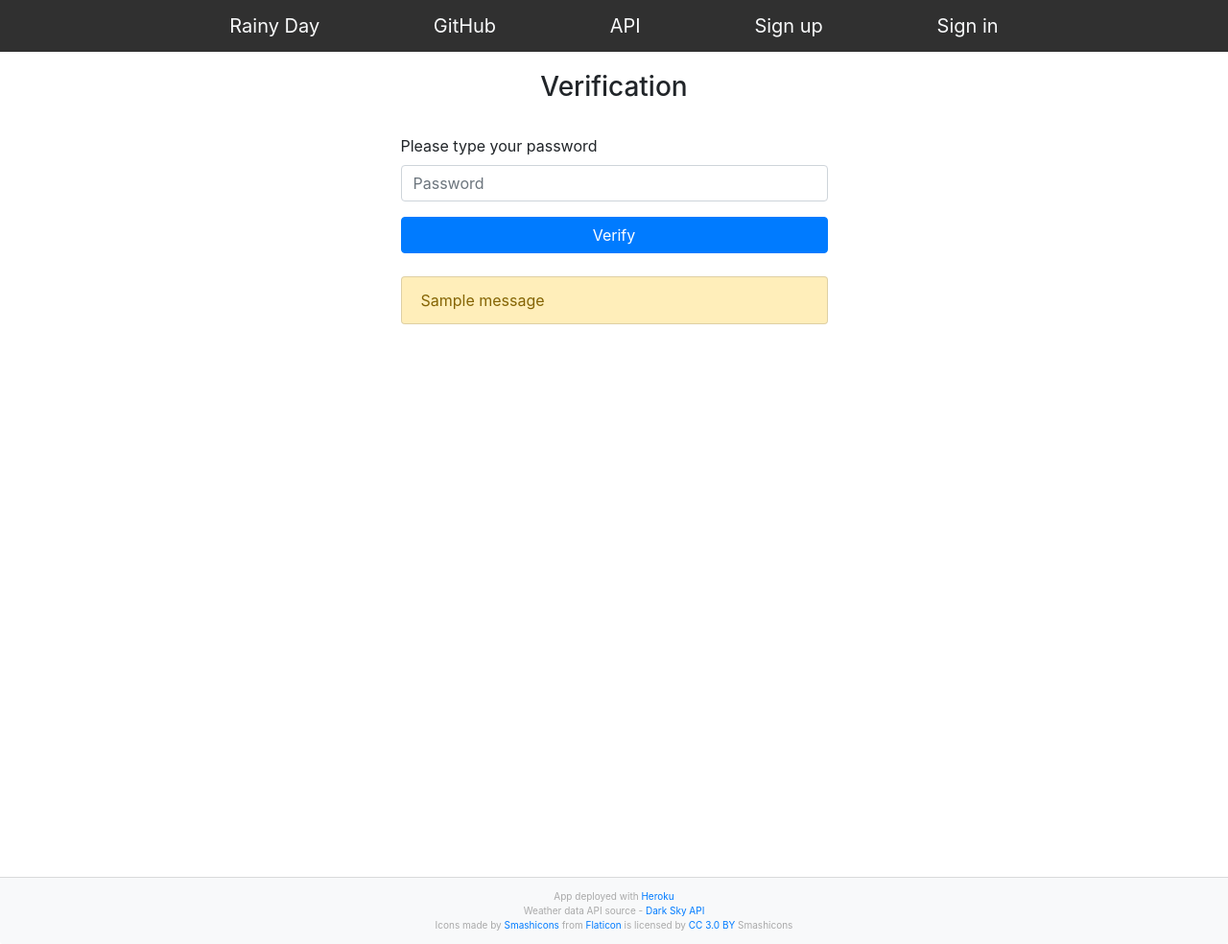
After one commit to syntaxkim/project1-rainyday, a Flask app: template templates/verification.html in a window 1280 px wide. The commit adds this page. Shown: the whole page at 96% size. Run offline with Flask 2, Linux system fonts and the light colour scheme; the template is opened without the code that fills it, so the values that code supplies are empty; one stand-in notice (Sample message) is shown; parts of the project's set-up code (start-up, migrations or seed data) failed here and were passed over; some libraries are stand-ins or nearby versions.

Commit message:
verification route added

```diff
--- a/application.py
+++ b/application.py
@@ -197,6 +197,11 @@ def user(name):
     if session["user_id"][1] == name:
         return render_template("user.html")
 
+@app.route("/user/<string:name>/verification")
+def verification(name):
+    if session["user_id"][1] == name:
+        return render_template("verification.html")
+
 # user's comment list
 @app.route("/user/<string:name>/comment")
 def comment(name):
--- a/templates/user.html
+++ b/templates/user.html
@@ -15,12 +15,13 @@
             <h5>What do you want to do?</h5>
         </div>
         <br>
+        {% set name = session["user_id"][1] %}
         <div>
-            <h5><a href="{{ url_for('index') }}">Change password</a></h5>
+            <h5><a href="{{ url_for('verification', name=name) }}">Change password</a></h5>
         </div>
         <br>
         <div>
-            <h5><a href="{{ url_for('index') }}">Delete account</a></h5>
+            <h5><a href="{{ url_for('verification', name=name) }}">Delete account</a></h5>
         </div>
 
     </div>
--- /dev/null
+++ b/templates/verification.html
@@ -0,0 +1,38 @@
+{% extends "layout.html" %}
+
+{% block heading %}
+    <script src="{{ url_for('static', filename='signin.js') }}"></script>
+{% endblock %}
+
+{% block body %}
+
+<div class="row justify-content-md-center">
+    <div class="col-lg-5 col-sm-10">
+        <div>
+            <h3 class="text-center">Verification</h3>
+            <br>
+            <form action="{{ url_for('index') }}" id="verification" method="POST">
+                <div class="form-group">
+                    <label>Please type your password</label>
+                    <input name="password" class="form-control" type="password" placeholder="Password">
+                    <small class="form-text text-muted"></small>
+                </div>
+                <button type="submit" class="btn btn-primary col-12">Verify</button>
+            </form>
+        </div>
+        <br>
+        {% with messages = get_flashed_messages() %}
+        {% if messages %}
+            <div>
+                <ul class="list-group">
+                {% for message in messages %}
+                    <li class="list-group-item list-group-item-warning">{{ message }}</li>
+                {% endfor %}
+                </ul>
+            </div>
+        {% endif %}
+        {% endwith %}
+    </div>
+</div>
+
+{% endblock %}
```
